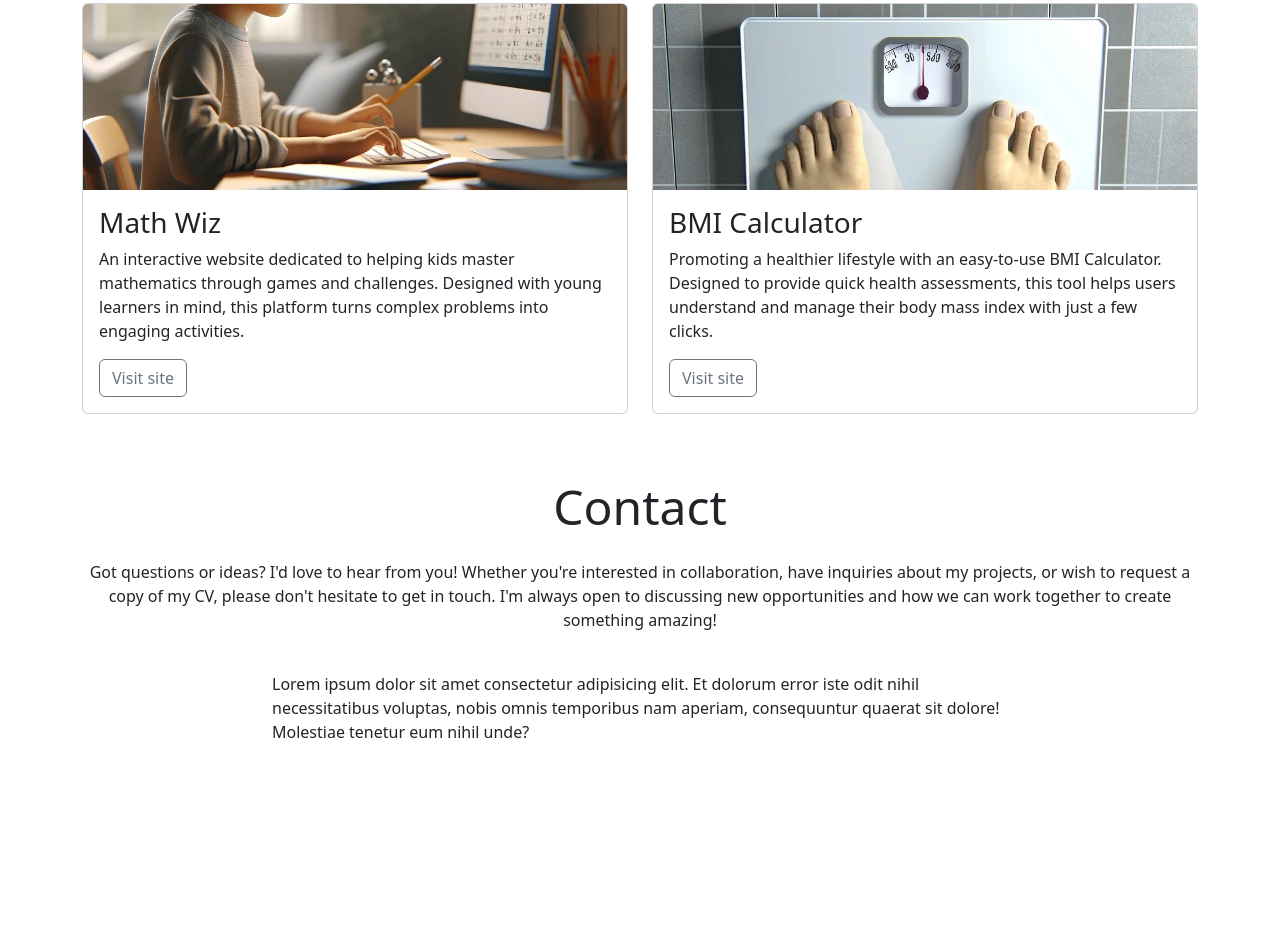
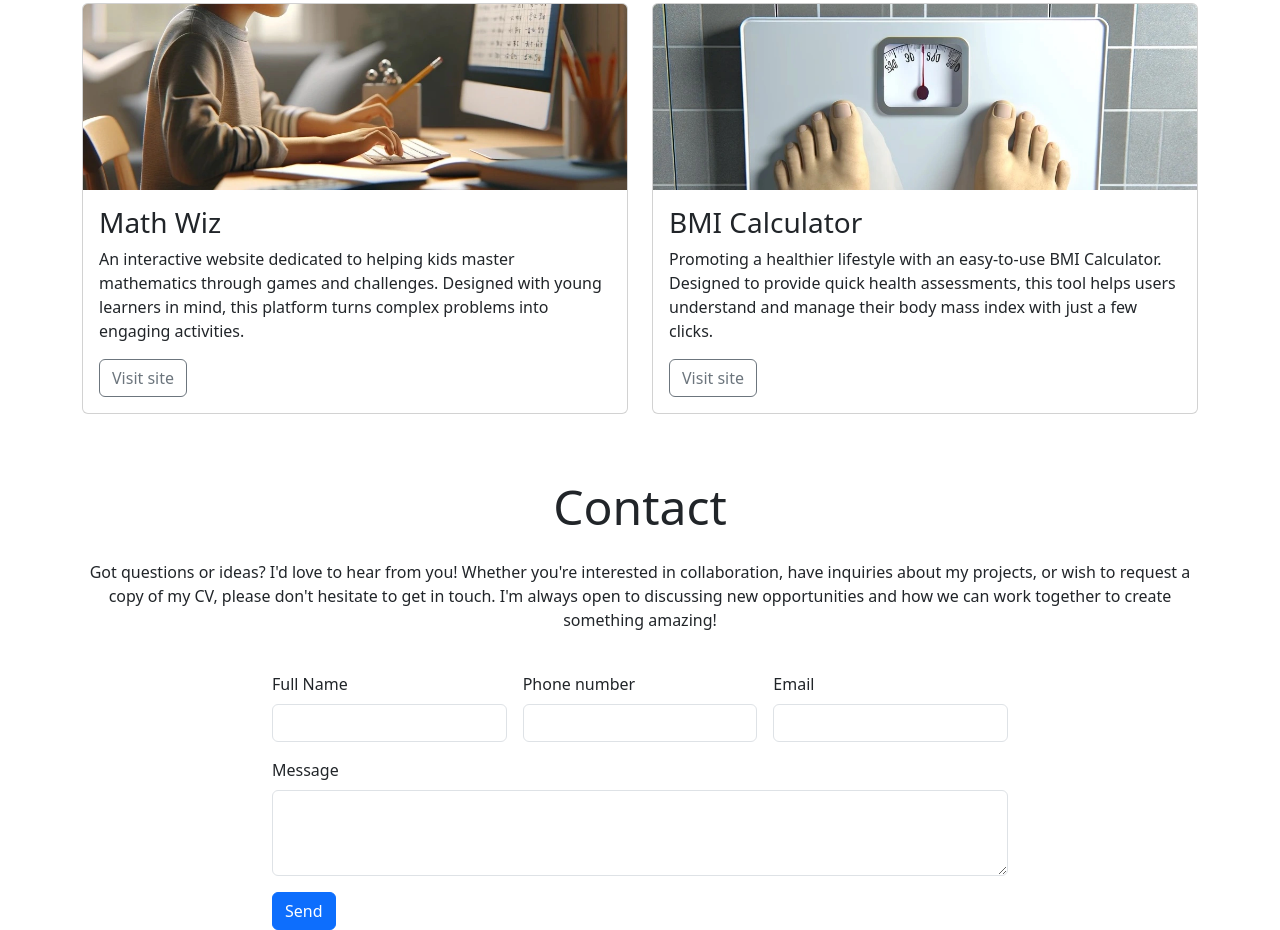
Before and after one commit to Kerem-Haeger/example_portfolio, a plain HTML site: page index.html in a window 1280 px wide. Shown: the part 1421-2351 px from the top of the page. Before the commit the page ends 2165 px from the top, so only its background shows below. Drawn offline with nearby package versions, Linux system fonts and the light colour scheme.

Commit message:
adjust form

```diff
--- a/index.html
+++ b/index.html
@@ -181,7 +181,30 @@
             <h2 class="display-5">Contact</h2>
             <p class="mt-4">Got questions or ideas? I'd love to hear from you! Whether you're interested in collaboration, have inquiries about my projects, or wish to request a copy of my CV, please don't hesitate to get in touch. I'm always open to discussing new opportunities and how we can work together to create something amazing!</p>
         </div>
-        <div class="col-12 col-md-10 col-lg-8">Lorem ipsum dolor sit amet consectetur adipisicing elit. Et dolorum error iste odit nihil necessitatibus voluptas, nobis omnis temporibus nam aperiam, consequuntur quaerat sit dolore! Molestiae tenetur eum nihil unde?</div>
+        <div class="col-12 col-md-10 col-lg-8">
+            <!-- Add your form here -->
+            <form class="row g-3">
+                <div class="col-lg-4">
+                    <label for="full-name" class="form-label">Full Name</label>
+                    <input type="text" class="form-control" id="full-name">
+                </div>
+                <div class="col-lg-4">
+                    <label for="phonenumber" class="form-label">Phone number</label>
+                    <input type="number" class="form-control" id="phonenumber">
+                </div>
+                <div class="col-lg-4">
+                    <label for="email" class="form-label">Email</label>
+                    <input type="email" class="form-control" id="email">
+                </div>
+                <div class="col-12">
+                    <label for="message" class="form-label">Message</label>
+                    <textarea class="form-control" id="message" rows="3"></textarea>
+                </div>
+                <div class="col-12">
+                    <button type="submit" class="btn btn-primary">Send</button>
+                </div>
+            </form>
+        </div>
     </div>
 </footer>
     <!-- Bootstrap JS Script-->
```
